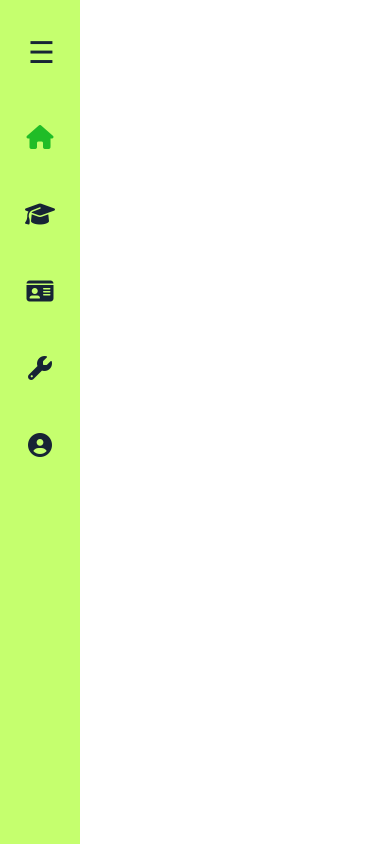
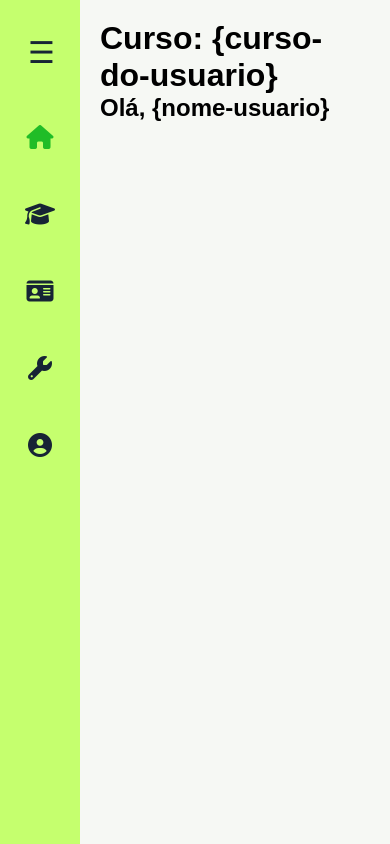
Before and after one commit to alexandrefrrs/Clone-coruja-faeterj, a plain HTML site: page inicio_aluno.html in a window 390 px wide. Drawn offline with Linux system fonts and the light colour scheme.

Commit message:
style: ajusta responsividade da página inicial

```diff
--- a/inicio_aluno.html
+++ b/inicio_aluno.html
@@ -54,6 +54,8 @@
 
         <main class="conteudo-principal">
 
+            <h1 class="cabecalho-inicio"> Curso: {curso-do-usuario}</h1>
+            <h2 class="cabecalho-inicio"> Olá, {nome-usuario}</h2>
         </main>
 
     </body>
--- a/style-aluno.css
+++ b/style-aluno.css
@@ -2,6 +2,11 @@
     margin: 0;
     padding: 0;
     box-sizing: border-box;
+   }
+
+   body{
+      background-color: #F6F8F4;
+
    }
 
 /* Barra lateral */
@@ -97,4 +102,9 @@
    .conteudo-principal {
       padding: 20px 20px 20px 100px;
       font-family: Arial, Helvetica, sans-serif;
+      transition: padding-left 0.3s ease;
    }
+
+   .sidebar.expandida ~ .conteudo-principal {
+      padding-left: 260px;
+   }
```
